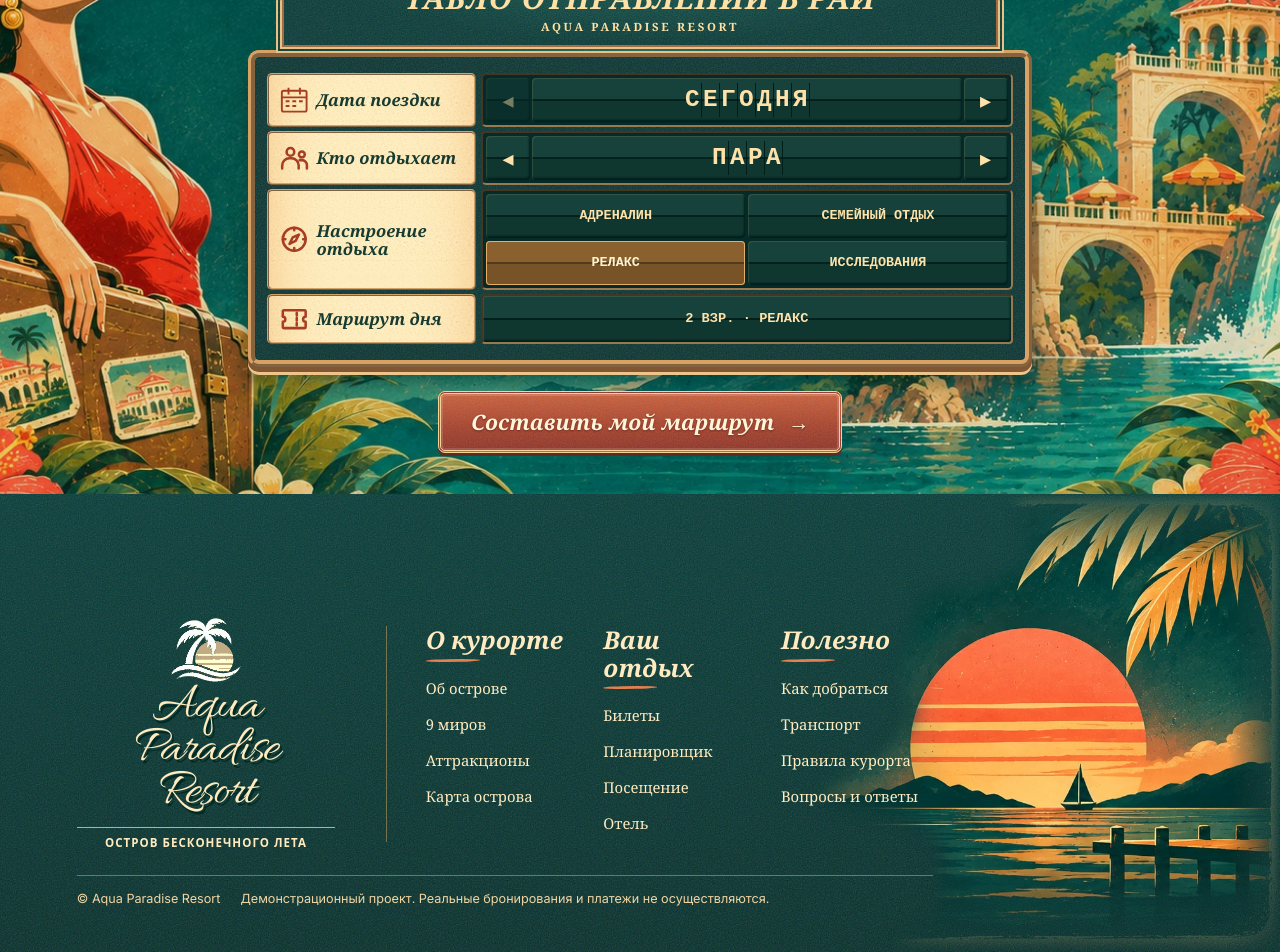
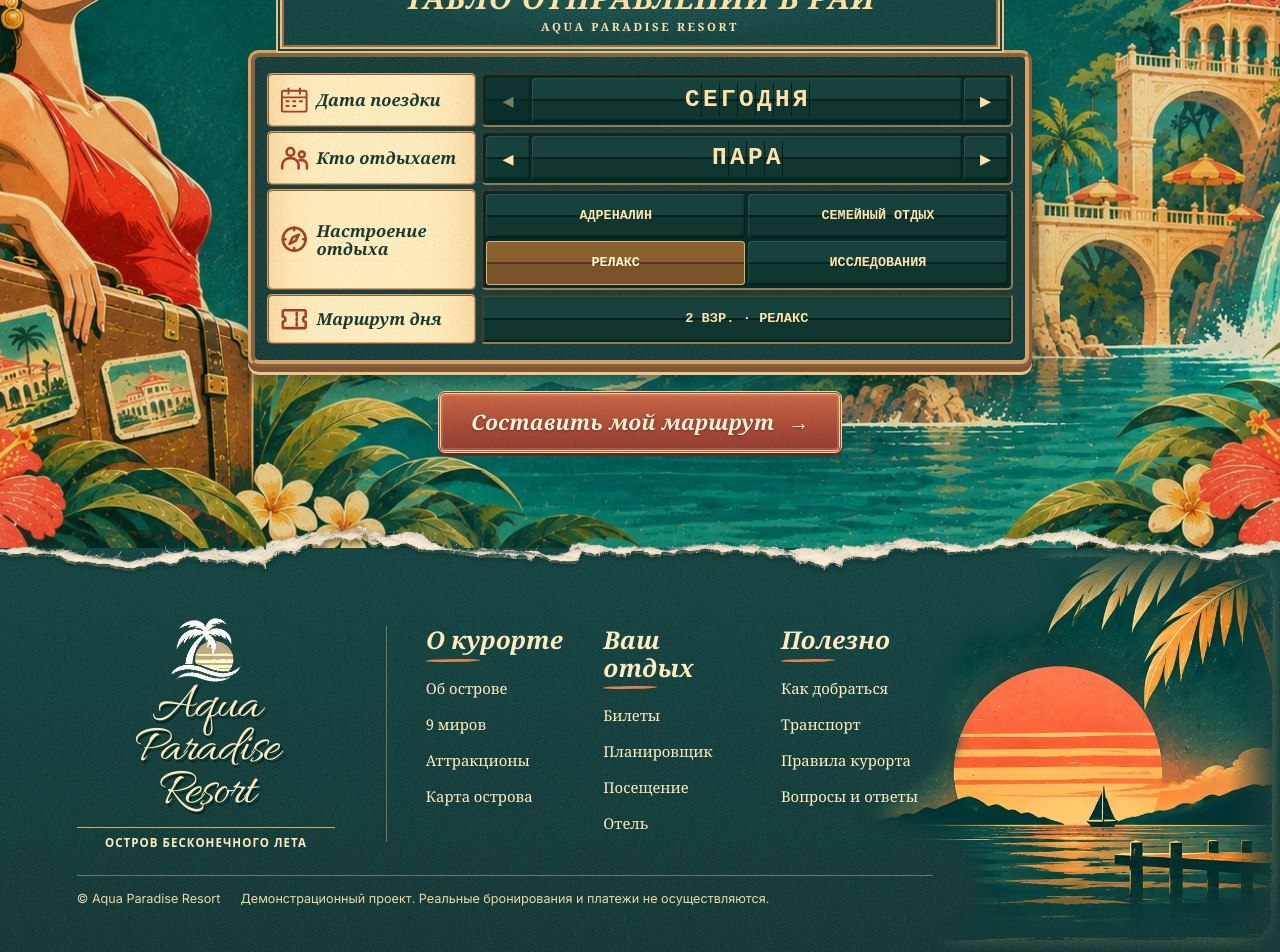
Before and after one commit to raccoonforge/aqua-paradise-resort, a React (Vite) app: page / in a window 1280 px wide. Shown: the part 3602-4554 px from the top of the page. Built offline with nearby package versions, Linux system fonts and the light colour scheme; a web font is replaced by a local one.

Commit message:
fix(footer): render fibrous section separator above footer instead of hidden planner mask

```diff
--- a/src/HomeFidelity.css
+++ b/src/HomeFidelity.css
@@ -219,27 +219,9 @@
     linear-gradient(90deg, #043a3610, #043a3628 50%, #043a3612),
     url('./assets/retro/fidelity/mini-planner-riviera-high-quality.avif') center / cover no-repeat,
     #043a36;
-  /* Same fibrous paper edge as the preceding resort sections; the sunset
-     footer begins beneath this uneven edge rather than at a hard rectangle. */
-  -webkit-mask:
-    linear-gradient(#000 0 0) top / 100% calc(100% - var(--poster-tear-height) + 1px) no-repeat,
-    url('./assets/retro/poster-tear-mask.webp') center bottom / var(--poster-tear-width) var(--poster-tear-height) no-repeat;
-  mask:
-    linear-gradient(#000 0 0) top / 100% calc(100% - var(--poster-tear-height) + 1px) no-repeat,
-    url('./assets/retro/poster-tear-mask.webp') center bottom / var(--poster-tear-width) var(--poster-tear-height) no-repeat;
 }
 .departure::before { content: none; }
-.departure::after {
-  content: '';
-  position: absolute;
-  z-index: 3;
-  inset: auto 0 0;
-  height: var(--poster-tear-height);
-  pointer-events: none;
-  background: url('./assets/retro/poster-tear-fibres.webp') center bottom / var(--poster-tear-width) 100% no-repeat;
-  -webkit-mask: url('./assets/retro/poster-tear-mask.webp') center bottom / var(--poster-tear-width) 100% no-repeat;
-  mask: url('./assets/retro/poster-tear-mask.webp') center bottom / var(--poster-tear-width) 100% no-repeat;
-}
+
 .departure-heading { max-width: 58rem; }
 .departure-copy { position: relative; }
 .departure-copy h2 { font-size: clamp(2rem, 4.15vw, 4.4rem); }
@@ -327,11 +309,22 @@
 /* Sunset art draws the eye out to the right of the final navigation. */
 .sunset-pier {
   --poster-tear-height: 54px;
-  /* Tuck the footer beneath the planner's torn edge. Extra top padding
-     preserves the approved footer layout and text positions. */
-  margin-top: calc(-1 * var(--poster-tear-height));
-  padding: calc(var(--poster-tear-height) + clamp(35px, 5.4vw, 88px)) clamp(20px, 6vw, 100px) clamp(26px, 3.4vw, 49px);
+  /* The footer is outside <main>, so it must own the visible separator.
+     Keep the existing footer content at its approved vertical position. */
+  margin-top: 0;
+  padding: clamp(35px, 5.4vw, 88px) clamp(20px, 6vw, 100px) clamp(26px, 3.4vw, 49px);
   background: var(--riv-stock), linear-gradient(#043a36, #032d29);
+  position: relative;
+}
+.sunset-pier::after {
+  content: '';
+  position: absolute;
+  z-index: 4;
+  inset: -27px 0 auto;
+  height: 54px;
+  pointer-events: none;
+  background: url('./assets/retro/poster-tear-fibres.webp') center bottom / max(100%, 1080px) 100% no-repeat;
+  filter: drop-shadow(0 3px 2px #001b1877);
 }
 .sunset-pier::before {
   content: '';
```
